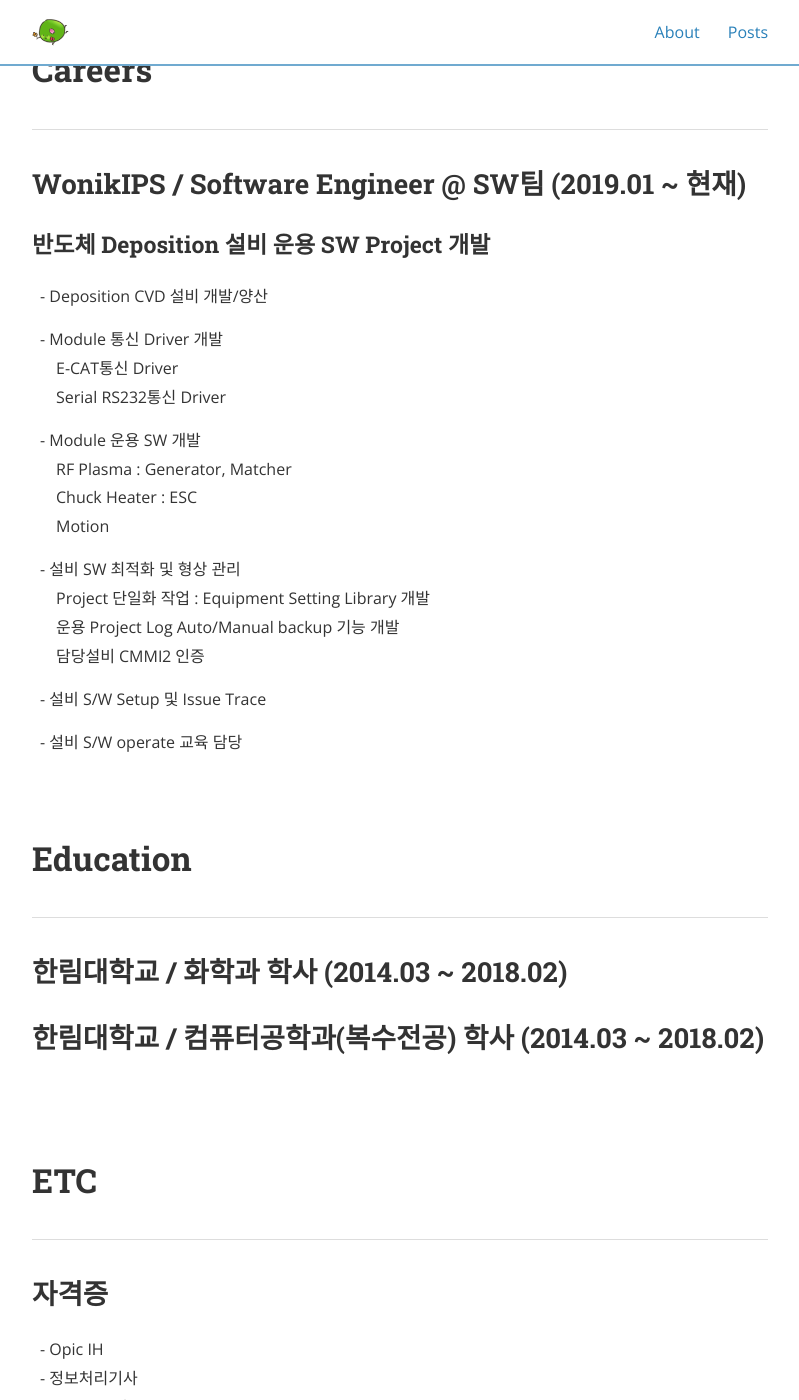
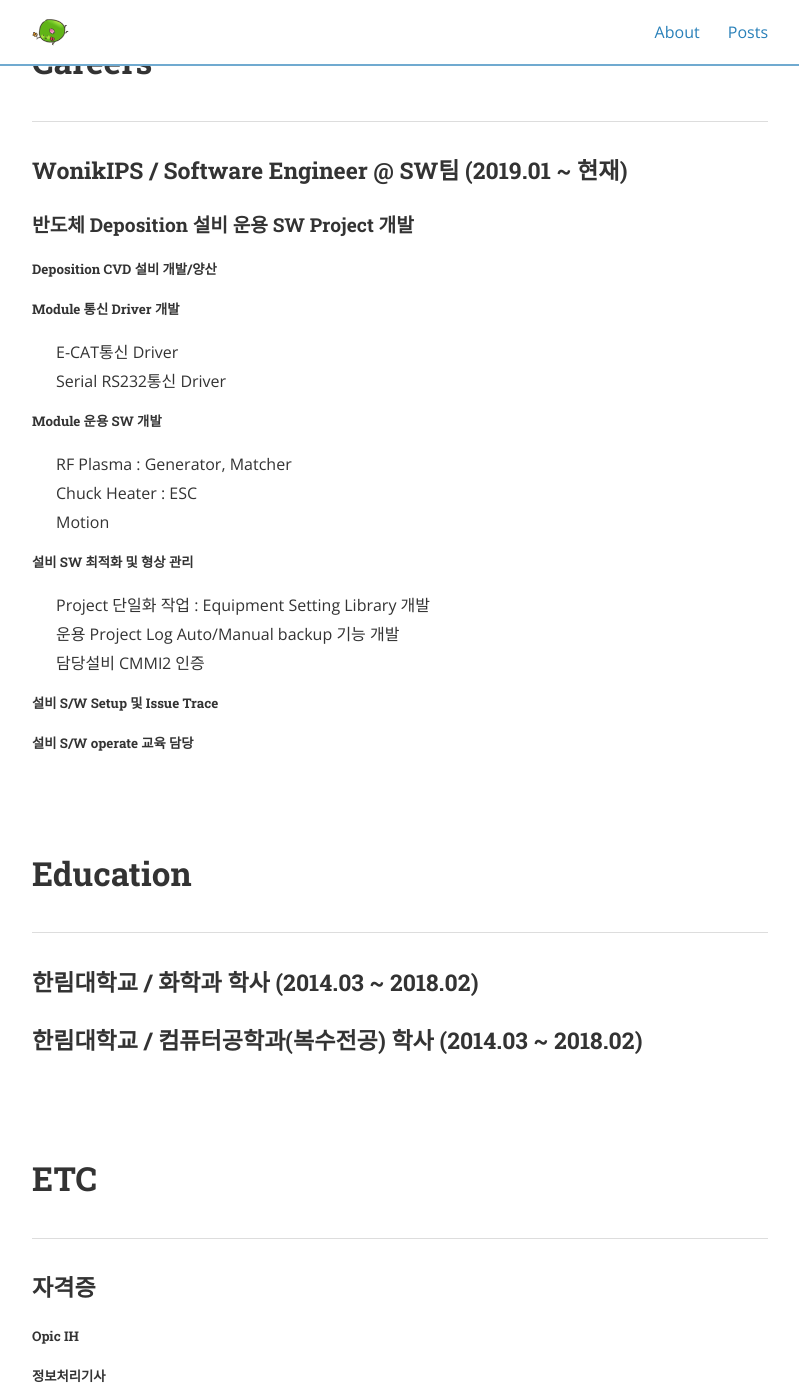
Before and after one commit to JinnyHwang/JinnyHwang.github.io, a Jekyll site: the page built from about.md, in a window 1280 px wide and 1400 px high, scrolled down 818 px. Shown: the whole window, without its empty margins (240-1039 px from the left). Built offline with Jekyll 4.4.1, drawn with Linux system fonts in a browser that asks for light colours; nearby versions of some CDN libraries; some of the changed text lies outside the part shown.

Commit message:
update~~

```diff
--- a/about.md
+++ b/about.md
@@ -9,7 +9,7 @@ main_nav: true
 
 <h1>Jieun Hwang, Software Engineer</h1>
 <hr>
-<h2>Contacts</h2>
+<h3>Contacts</h3>
 010-3552-9285 · jinnyhwang24@gmail.com <br/>
 <!-- <h2>보유 역량 요약</h2> -->
 
@@ -18,43 +18,43 @@ main_nav: true
 
 <h1>Careers</h1>
 <hr>
-<h2>WonikIPS / Software Engineer @ SW팀 (2019.01 ~ 현재)</h2>
-<h3>반도체 Deposition 설비 운용 SW Project 개발</h3>
-&ensp;- Deposition CVD 설비 개발/양산<br/>
+<h3>WonikIPS / Software Engineer @ SW팀 (2019.01 ~ 현재)</h3>
+<h4>반도체 Deposition 설비 운용 SW Project 개발</h4>
+<h5>Deposition CVD 설비 개발/양산</h5>
 
-&ensp;- Module 통신 Driver 개발<br/>
+<h5>Module 통신 Driver 개발</h5>
 &ensp;&ensp;&ensp;E-CAT통신 Driver<br/>
 &ensp;&ensp;&ensp;Serial RS232통신 Driver<br/>
 
-&ensp;- Module 운용 SW 개발<br/>
+<h5>Module 운용 SW 개발</h5>
 &ensp;&ensp;&ensp;RF Plasma : Generator, Matcher<br/>
 &ensp;&ensp;&ensp;Chuck Heater : ESC<br/>
 &ensp;&ensp;&ensp;Motion<br/>
 
-&ensp;- 설비 SW 최적화 및 형상 관리<br/>
+<h5>설비 SW 최적화 및 형상 관리</h5>
 &ensp;&ensp;&ensp;Project 단일화 작업 : Equipment Setting Library 개발<br/>
 &ensp;&ensp;&ensp;운용 Project Log Auto/Manual backup 기능 개발<br/>
 &ensp;&ensp;&ensp;담당설비 CMMI2 인증<br/>
 <!--&ensp;&ensp;&ensp;code 최적화로 개발 업무 효율 증가 및 개발 기간 단축에 기여<br/> -->
 
-&ensp;- 설비 S/W Setup 및 Issue Trace<br/>
+<h5>설비 S/W Setup 및 Issue Trace</h5>
 
-&ensp;- 설비 S/W operate 교육 담당<br/>
+<h5>설비 S/W operate 교육 담당</h5>
 <br/><br/>
 
 <h1>Education</h1>
 <hr>
-<h2>한림대학교 / 화학과 학사 (2014.03 ~ 2018.02)</h2>
-<h2>한림대학교 / 컴퓨터공학과(복수전공) 학사 (2014.03 ~ 2018.02)</h2>
+<h3>한림대학교 / 화학과 학사 (2014.03 ~ 2018.02)</h3>
+<h3>한림대학교 / 컴퓨터공학과(복수전공) 학사 (2014.03 ~ 2018.02)</h3>
 <br/><br/>
 
 <h1>ETC</h1>
 <hr>
-<h2>자격증</h2>
-&ensp;- Opic IH<br/>
-&ensp;- 정보처리기사<br/>
-&ensp;- MOS Excel 2010 Expert<br/>
-&ensp;- MOS Word 2010 Expert<br/>
+<h3>자격증</h3>
+<h5>Opic IH</h5>
+<h5>정보처리기사</h5>
+<h5>MOS Excel 2010 Expert</h5>
+<h5>MOS Word 2010 Expert</h5>
 <br/><br/>
 
 
```
